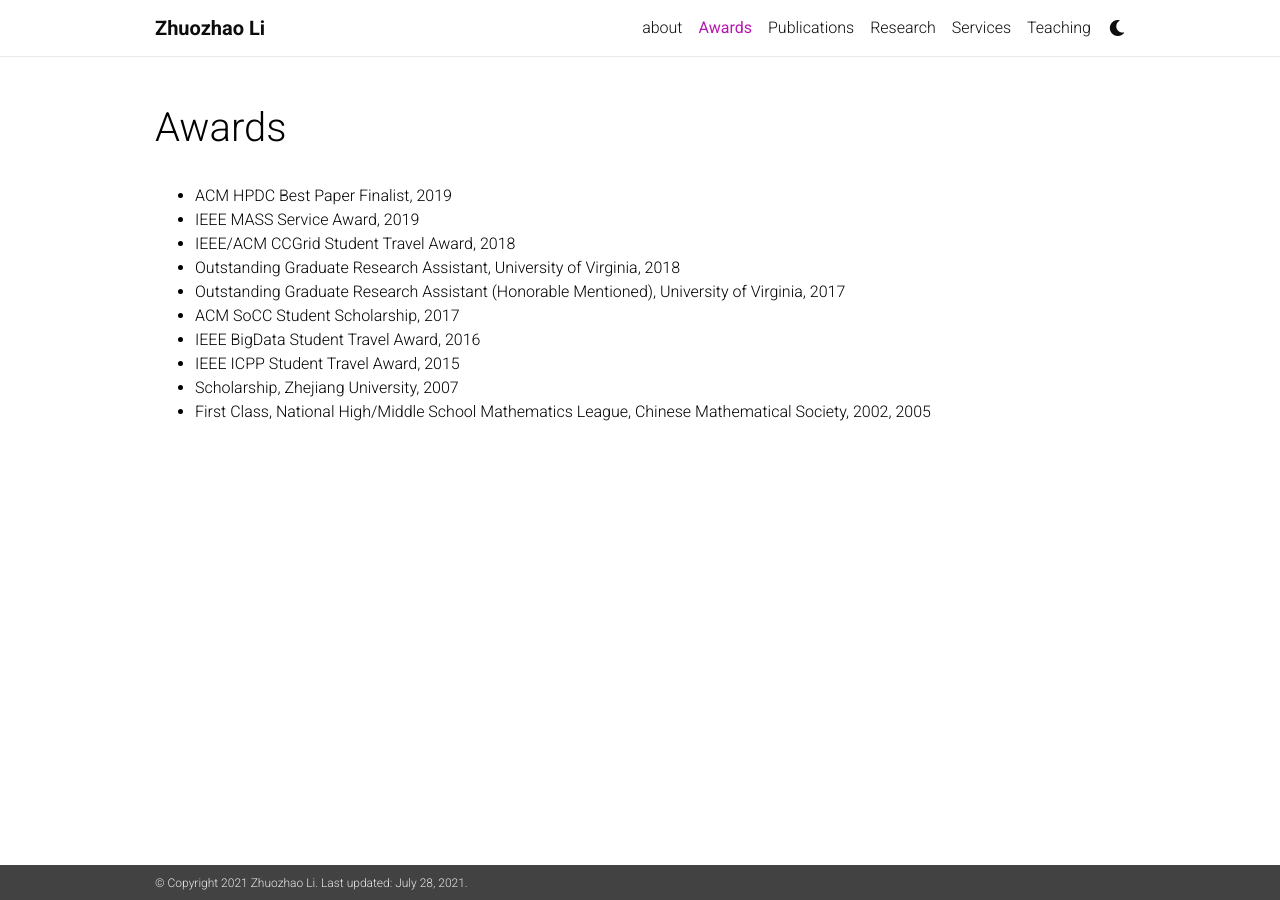
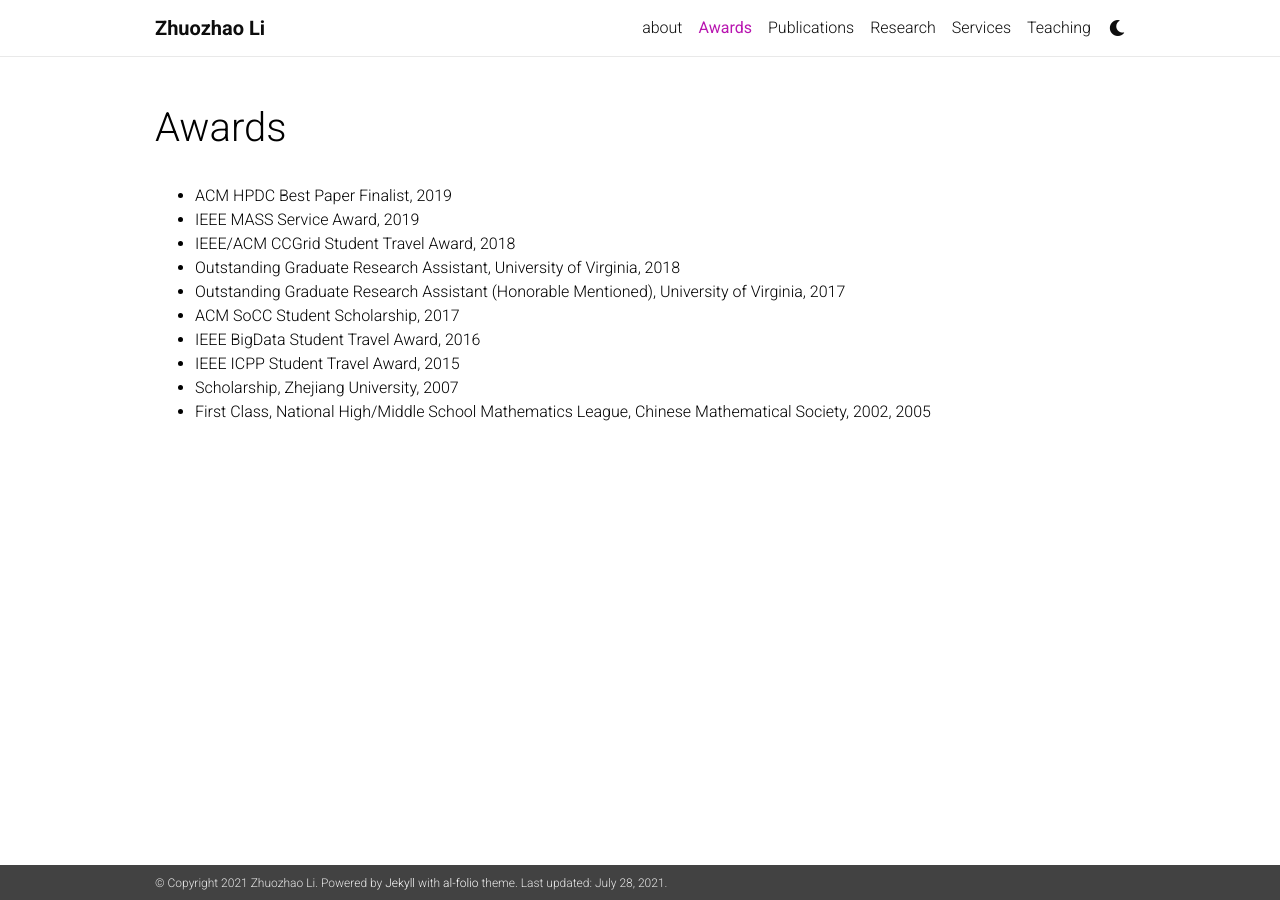
Before and after one commit to ZhuozhaoLi/ZhuozhaoLi.github.io, a Jekyll site: the page built from _pages/awards.md, in a window 1280 px wide. Built offline with Jekyll 4.4.1, drawn with Linux system fonts in a browser that asks for light colours; nearby versions of some CDN libraries; comment, search, counter and statistics services are not loaded; a style sheet for code colours, icons or effects is not loaded.

Commit message:
Update _config.yml

```diff
--- a/_config.yml
+++ b/_config.yml
@@ -10,7 +10,7 @@
 description: > # the ">" symbol means to ignore newlines until "footer_text:"
   A simple, whitespace theme for academics. Based on [*folio](https://github.com/bogoli/-folio) design.
 footer_text: >
-
+  Powered by <a href="http://jekyllrb.com/" target="_blank">Jekyll</a> with <a href="https://github.com/alshedivat/al-folio" target="_blank">al-folio</a> theme.
 
 icon: /assets/img/uchicago-icon.png # the emoji used as the favicon
 url:  # the base hostname & protocol for your site
```
